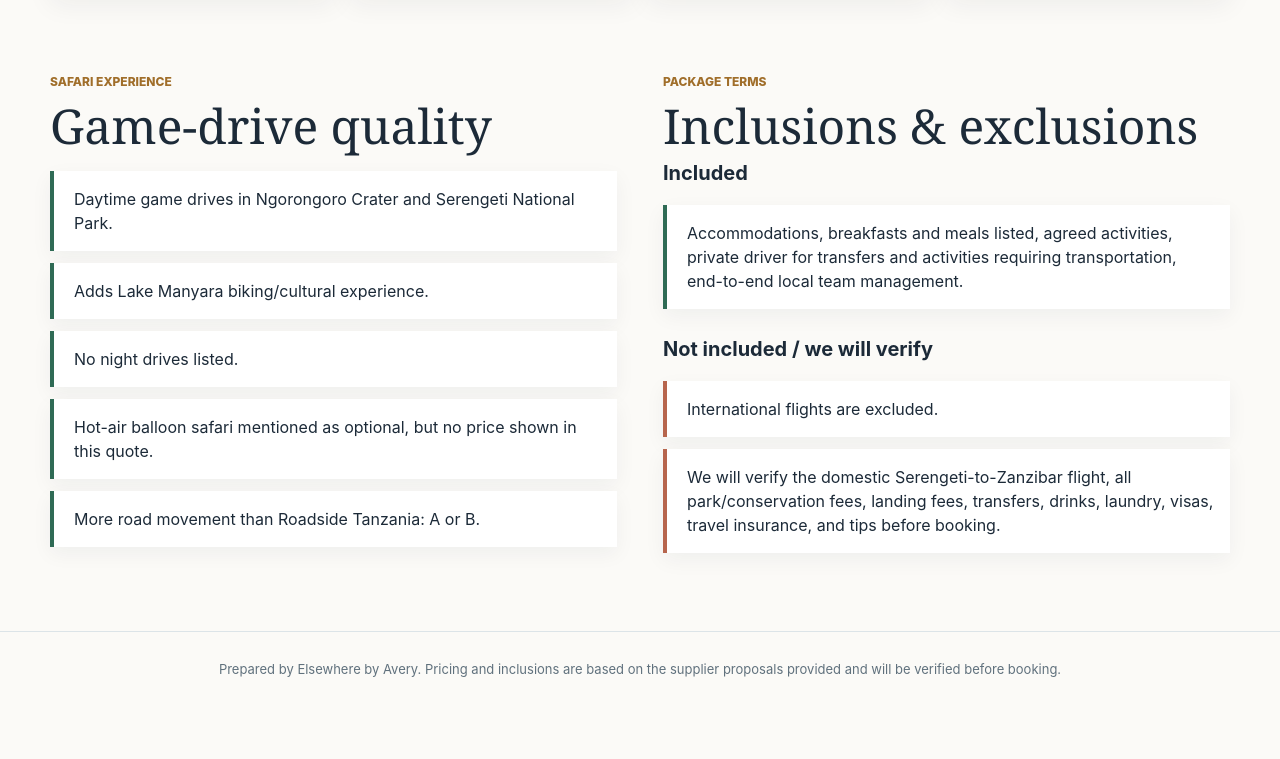
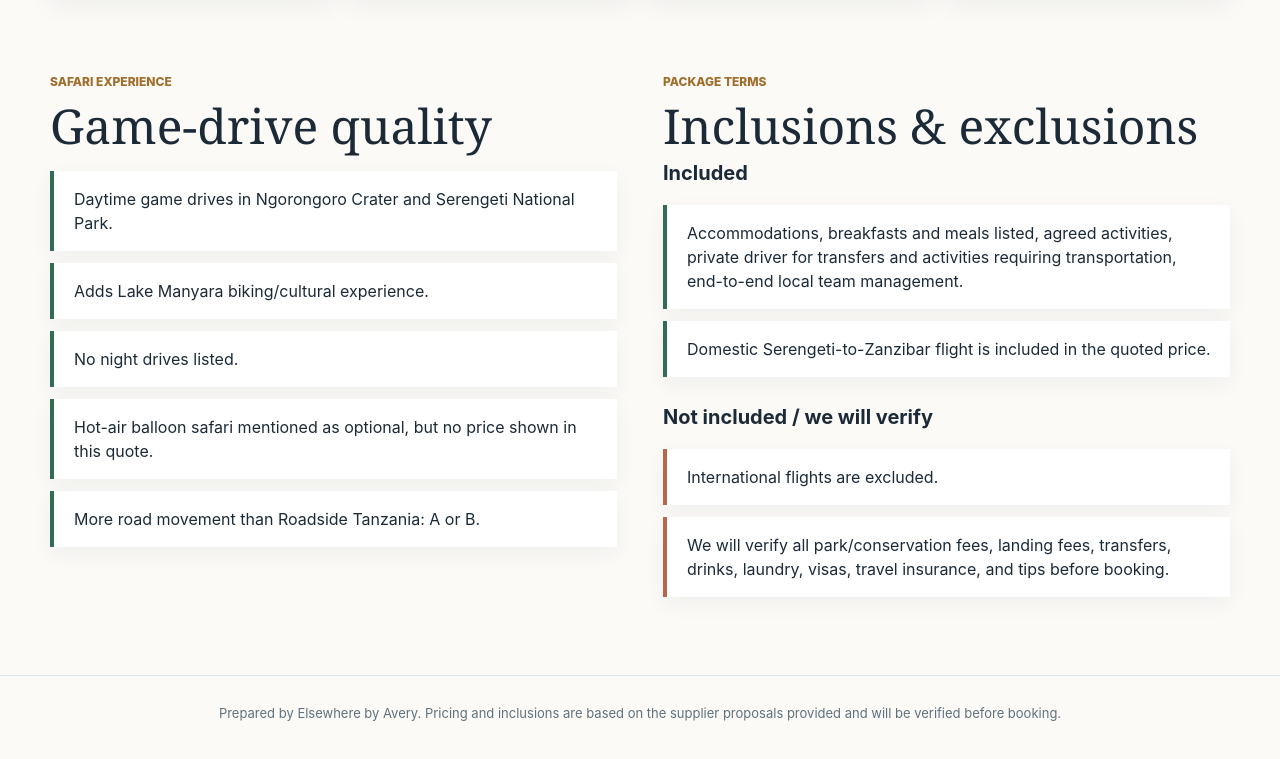
Before and after one commit to kmavery/elsewhere-itineraries, a plain HTML site: page safari-zanzibar-proposal/truly-swahili/index.html in a window 1280 px wide. Shown: the part 1687-2446 px from the top of the page. Before the commit the page ends 2405 px from the top, so only its background shows below. Drawn offline with Linux system fonts and the light colour scheme.

Commit message:
Confirm Truly Swahili Zanzibar flight inclusion

```diff
--- a/safari-zanzibar-proposal/truly-swahili/index.html
+++ b/safari-zanzibar-proposal/truly-swahili/index.html
@@ -42,7 +42,7 @@
         <div class="summary-band__inner">
           <article><span class="label">Price</span><strong>USD 5,600 pp</strong><p>USD 11,200 for 2</p></article>
           <article><span class="label">Best if</span><strong>This sounds like you</strong><p>You want the lowest quote while still keeping major Tanzania wildlife areas and a boutique/value lodging path.</p></article>
-          <article><span class="label">What to know</span><strong>Package note</strong><p>Lowest price, with a more value-oriented lodging style and a few inclusions we will verify before booking.</p></article>
+          <article><span class="label">What to know</span><strong>Package note</strong><p>Lowest price, with a more value-oriented lodging style and the Serengeti-to-Zanzibar flight confirmed as included.</p></article>
         </div>
       </section>
 
@@ -141,10 +141,11 @@
           <p class="eyebrow">Package terms</p>
           <h2>Inclusions & exclusions</h2>
           <h3>Included</h3>
-          <ul class="check-list"><li>Accommodations, breakfasts and meals listed, agreed activities, private driver for transfers and activities requiring transportation, end-to-end local team management.</li></ul>
+          <ul class="check-list"><li>Accommodations, breakfasts and meals listed, agreed activities, private driver for transfers and activities requiring transportation, end-to-end local team management.</li>
+<li>Domestic Serengeti-to-Zanzibar flight is included in the quoted price.</li></ul>
           <h3 class="subhead-gap">Not included / we will verify</h3>
           <ul class="check-list check-list--warn"><li>International flights are excluded.</li>
-<li>We will verify the domestic Serengeti-to-Zanzibar flight, all park/conservation fees, landing fees, transfers, drinks, laundry, visas, travel insurance, and tips before booking.</li></ul>
+<li>We will verify all park/conservation fees, landing fees, transfers, drinks, laundry, visas, travel insurance, and tips before booking.</li></ul>
         </div>
       </section>
 
```
